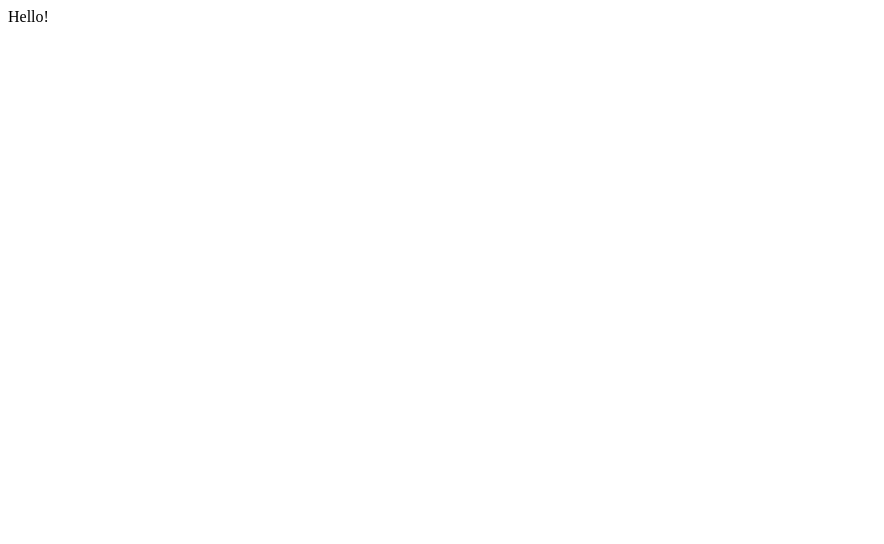
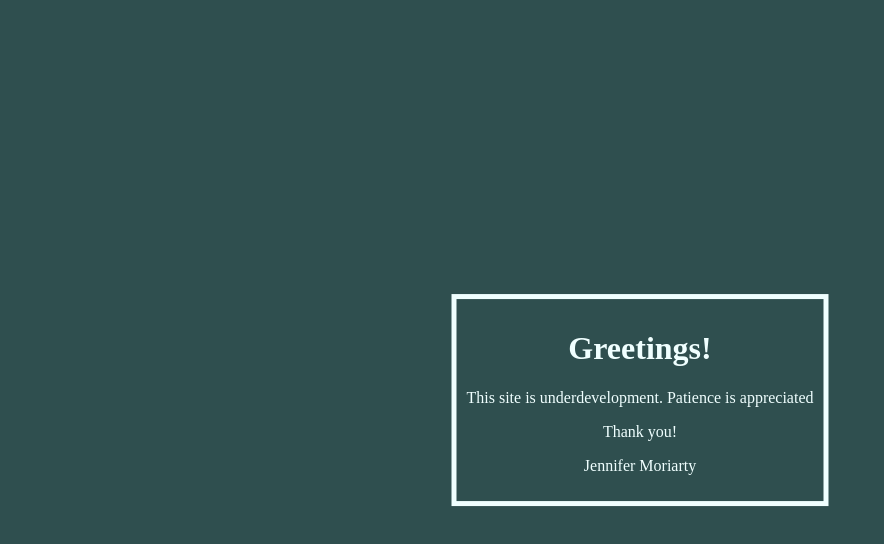
Before and after one commit to j-k-moriarty/j-k-moriarty.github.io, a plain HTML site: page index.html in a window 1280 px wide. Shown: the whole page, without its empty margins (0-884 px from the left). Drawn offline with Linux system fonts and the light colour scheme.

Commit message:
Basic welcome page

```diff
--- a/index.html
+++ b/index.html
@@ -3,10 +3,18 @@
 <html>
     <header>
         <title>Jennifer Moriarty's Portfolio</title>
+
+        <link rel="stylesheet" href="style.css">
     </header>
 
     <body>
-        Hello!
+        <div class="center">
+            <h1>Greetings!</h1>
+            <p>This site is underdevelopment. Patience is appreciated</p>
+            <p>Thank you!</p>
+            <p>Jennifer Moriarty</p>
+        </div>
+
     </body>
 
 </html>
--- /dev/null
+++ b/style.css
@@ -0,0 +1,14 @@
+body {
+    background-color: darkslategray;
+    text-align: center;
+    color: azure;
+}
+
+.center {
+    border: 5px solid;
+    position: absolute;
+    top: 50%;
+    left: 50%;
+    transform: translate(-50%, -50%);
+    padding: 10px;
+}
```
